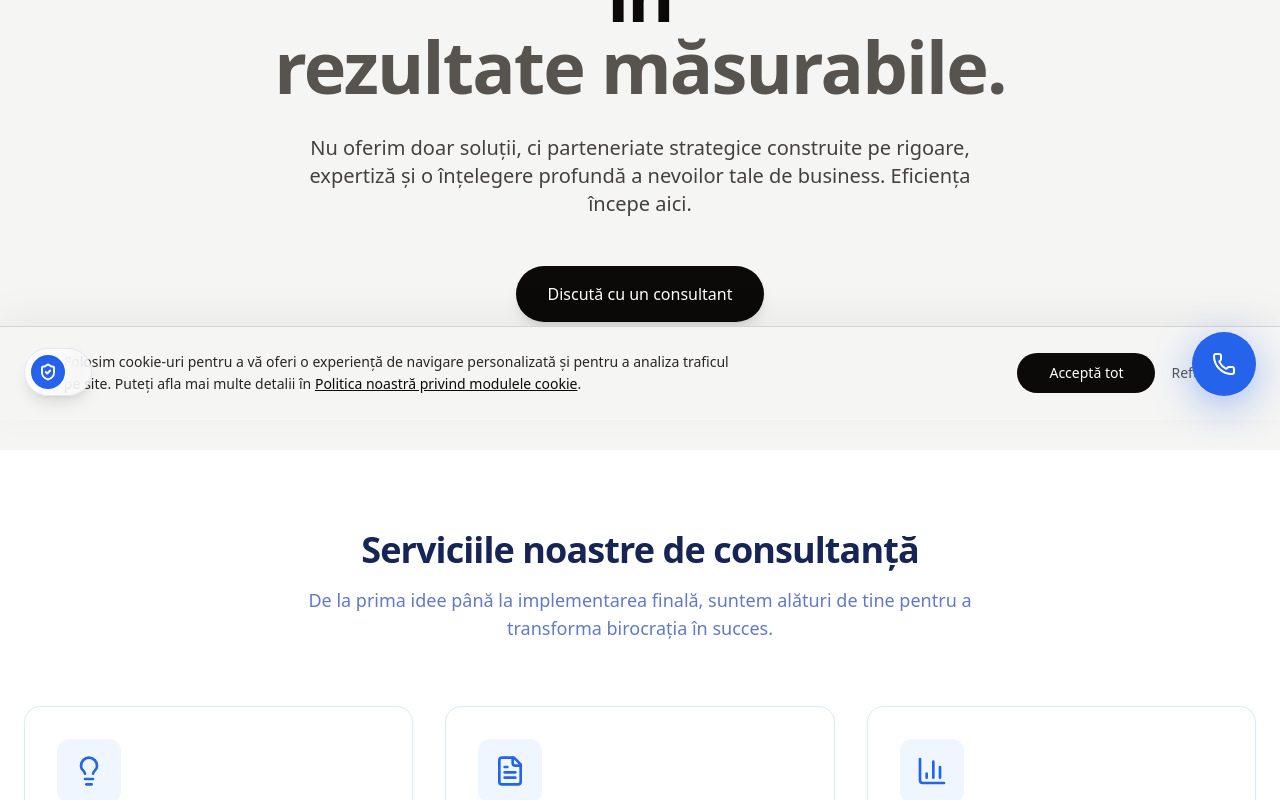
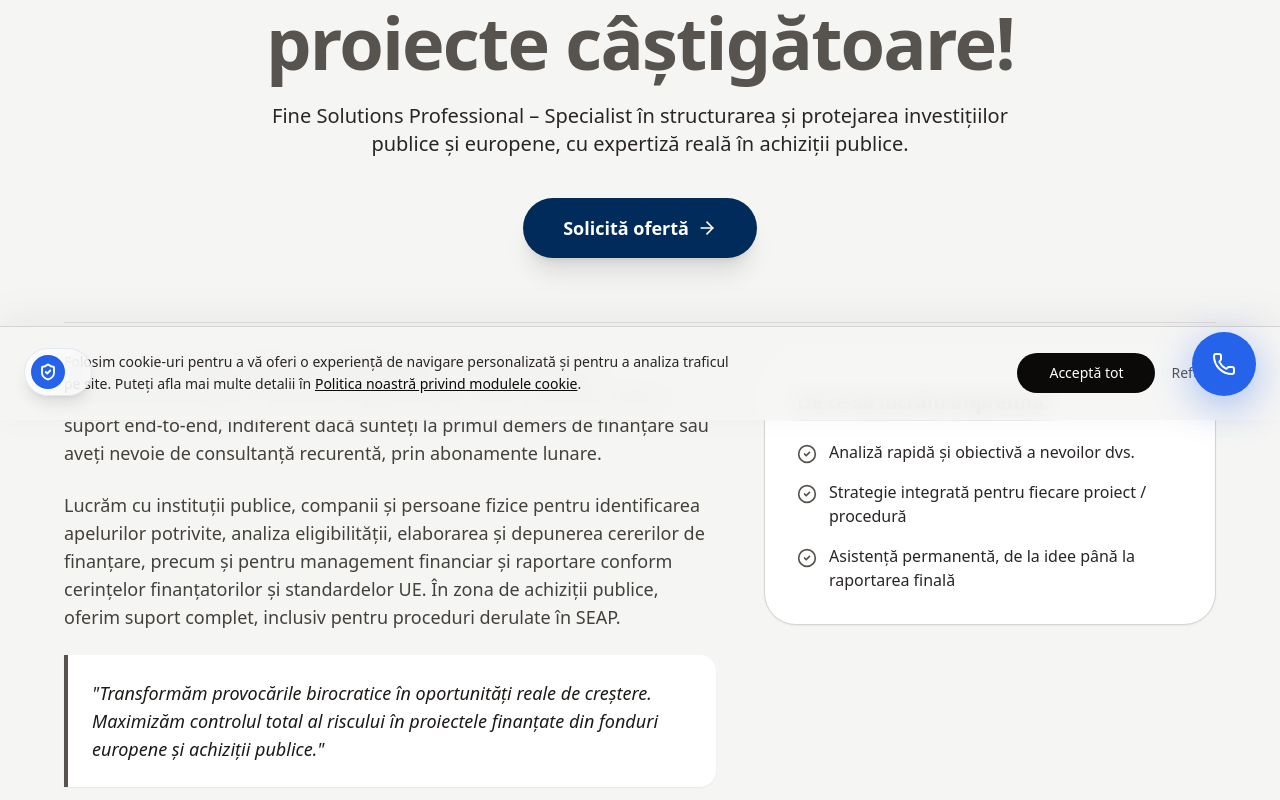
Before and after one commit to evialbert/FSPro, a Next.js app: page / in a window 1280 px wide. Shown: the part 380-1180 px from the top of the page. Built offline with nearby package versions, Linux system fonts and the light colour scheme.

Commit message:
feat: actualizare hero section cu textele si beneficiile oficiale

```diff
--- a/components/Hero.tsx
+++ b/components/Hero.tsx
@@ -1,34 +1,90 @@
+"use client";
+
+import React from "react";
+import { CheckCircle2, ArrowRight } from "lucide-react";
+
 export default function Hero() {
   return (
-    <section className="relative w-full py-24 md:py-32 px-6 bg-stone-50">
-      <div className="max-w-4xl mx-auto text-center space-y-8">
+    <section className="relative w-full py-20 md:py-28 px-6 bg-stone-50 border-b border-stone-100">
+      <div className="max-w-6xl mx-auto space-y-16">
 
-        {/* Etichetă mică (opțional, pentru autoritate) */}
-        <span className="inline-block py-1 px-3 rounded-full bg-stone-200 text-stone-700 text-xs font-semibold tracking-widest uppercase">
+        {/* --- ANTET HERO (Titlu & Subtitlu) --- */}
+        <div className="text-center space-y-6 max-w-4xl mx-auto">
+          {/* Etichetă autoritate */}
+          <span className="inline-block py-1 px-4 rounded-full bg-stone-200 text-stone-700 text-xs font-semibold tracking-widest uppercase">
             Consultanță și Strategie
           </span>
 
           {/* Titlu Impactant */}
           <h1 className="text-4xl md:text-6xl lg:text-7xl font-bold tracking-tight text-stone-900 leading-[1.1]">
-          Transformăm provocările în <br />
-          <span className="text-stone-500">rezultate măsurabile.</span>
+            Transformăm ideile tale în <br />
+            <span className="text-stone-500">proiecte câștigătoare!</span>
           </h1>
 
-        {/* Text explicativ */}
-        <p className="text-lg md:text-xl text-stone-600 max-w-2xl mx-auto leading-relaxed">
-          Nu oferim doar soluții, ci parteneriate strategice construite pe rigoare,
-          expertiză și o înțelegere profundă a nevoilor tale de business.
-          Eficiența începe aici.
+          {/* Subtitlu */}
+          <p className="text-lg md:text-xl font-medium text-stone-700 max-w-3xl mx-auto leading-relaxed">
+            Fine Solutions Professional – Specialist în structurarea și protejarea investițiilor
+            publice și europene, cu expertiză reală în achiziții publice.
           </p>
 
-        {/* Buton de acțiune */}
+          {/* Buton de acțiune vizibil permanent (Albastru Închis) */}
           <div className="pt-4">
             <a
-            href="#contact"
-            className="inline-block bg-stone-900 text-white px-8 py-4 rounded-full font-medium hover:bg-stone-700 transition-all duration-300 transform hover:scale-105 shadow-lg"
+              href="/contact"
+              className="inline-flex items-center gap-2 bg-[#002B5B] text-white px-10 py-4 rounded-full font-bold text-lg hover:bg-[#001f42] transition-all duration-300 transform hover:scale-105 shadow-xl"
             >
-            Discută cu un consultant
+              Solicită ofertă <ArrowRight size={20} />
             </a>
+          </div>
+        </div>
+
+        {/* --- CORP HERO (Intro, Statement & Beneficii) --- */}
+        <div className="grid grid-cols-1 lg:grid-cols-12 gap-12 pt-8 border-t border-stone-200/60 items-start">
+
+          {/* Coloana Stângă: Intro & Statement */}
+          <div className="lg:col-span-7 space-y-6 text-stone-600 text-base md:text-lg leading-relaxed text-left">
+            <p>
+              Bine ați venit la <strong>Fine Solutions Professional</strong> – partenerul dvs. în transformarea ideilor în proiecte
+              implementate corect și eficient. Oferim suport end-to-end, indiferent dacă
+              sunteți la primul demers de finanțare sau aveți nevoie de consultanță
+              recurentă, prin abonamente lunare.
+            </p>
+            <p>
+              Lucrăm cu instituții publice, companii și persoane fizice pentru identificarea apelurilor potrivite,
+              analiza eligibilității, elaborarea și depunerea cererilor de finanțare, precum
+              și pentru management financiar și raportare conform cerințelor finanțatorilor
+              și standardelor UE. În zona de achiziții publice, oferim suport complet,
+              inclusiv pentru proceduri derulate în SEAP.
+            </p>
+
+            {/* Statement Evidențiat */}
+            <div className="p-6 bg-white border-l-4 border-stone-500 rounded-r-2xl shadow-sm italic text-stone-800 font-medium">
+              "Transformăm provocările birocratice în oportunități reale de creștere. Maximizăm controlul
+              total al riscului în proiectele finanțate din fonduri europene și achiziții publice."
+            </div>
+          </div>
+
+          {/* Coloana Dreaptă: Beneficii */}
+          <div className="lg:col-span-5 bg-white p-8 rounded-[2rem] border border-stone-200 shadow-sm space-y-6 text-left">
+            <h3 className="text-xl font-bold text-stone-900 tracking-tight">
+              De ce să lucrăm împreună:
+            </h3>
+            <ul className="space-y-4">
+              {[
+                "Analiză rapidă și obiectivă a nevoilor dvs.",
+                "Strategie integrată pentru fiecare proiect / procedură",
+                "Asistență permanentă, de la idee până la raportarea finală"
+              ].map((beneficiu, index) => (
+                <li key={index} className="flex items-start gap-3">
+                  <CheckCircle2 className="text-stone-500 shrink-0 mt-1" size={20} />
+                  <span className="text-stone-700 font-medium text-sm md:text-base">
+                    {beneficiu}
+                  </span>
+                </li>
+              ))}
+            </ul>
+          </div>
+
         </div>
 
       </div>
```
Lines whose indentation alone changed are shown as unchanged.
